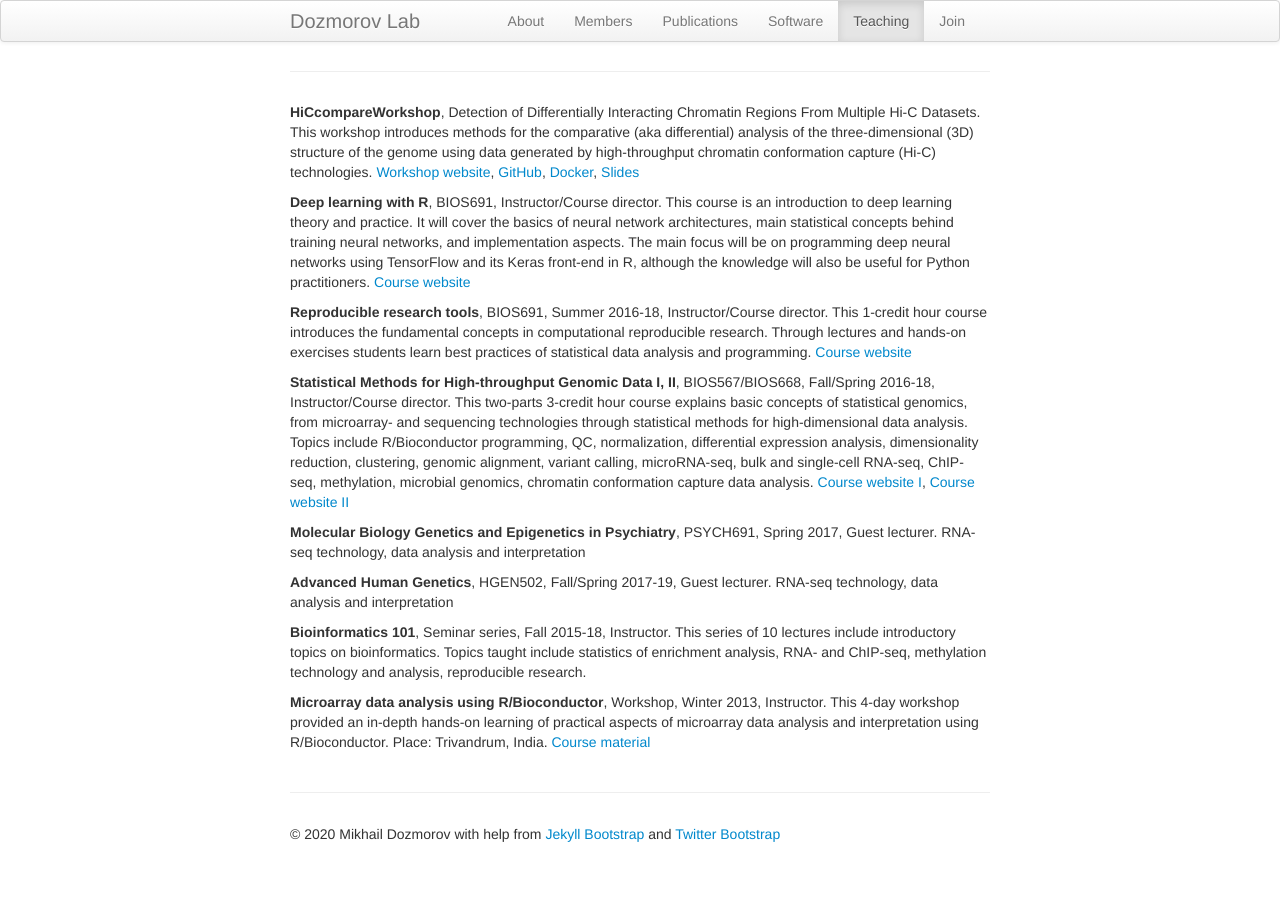
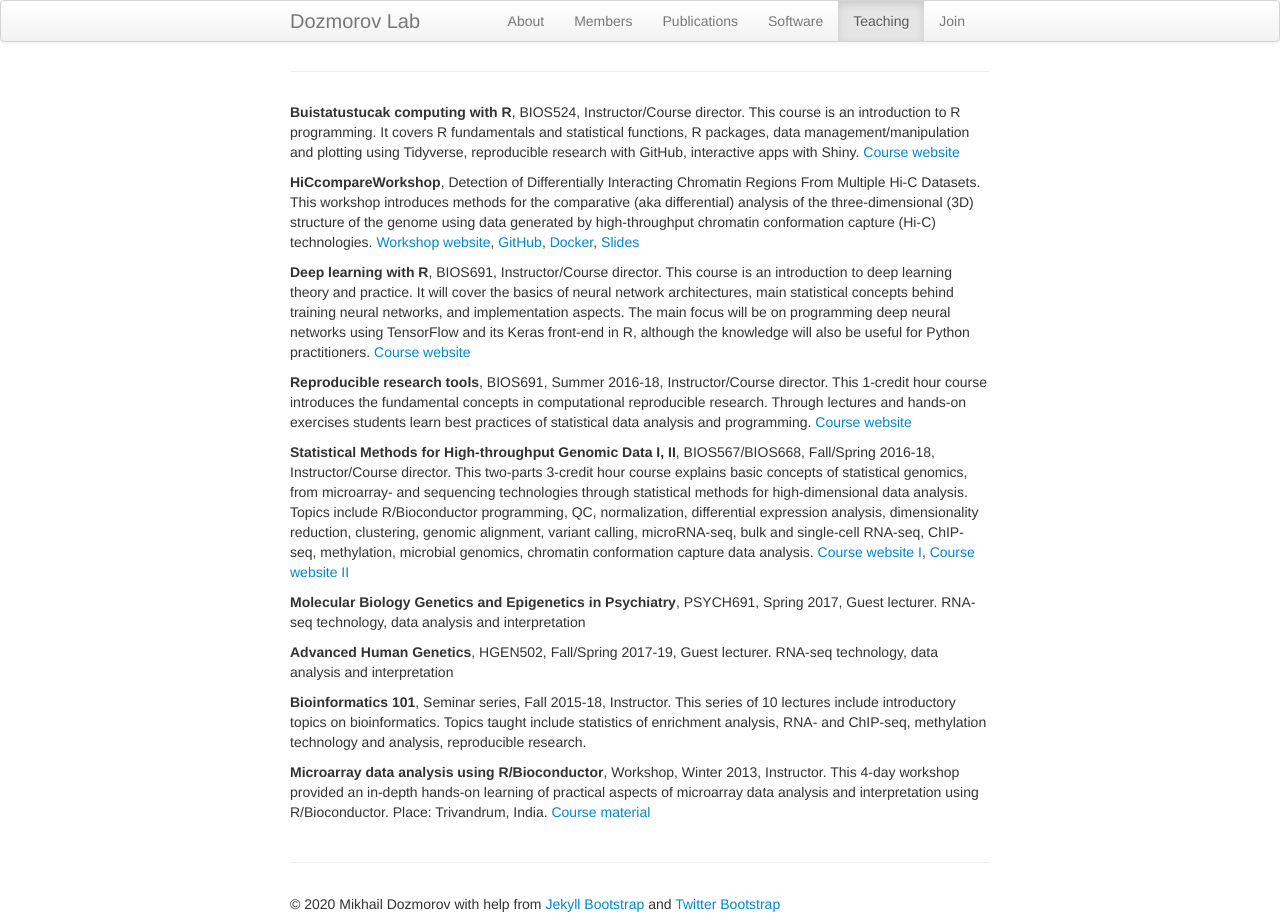
Before and after one commit to dozmorovlab/dozmorovlab.github.io, a Jekyll site: the page built from 05-teach.md, in a window 1280 px wide. Built offline with Jekyll 4.4.1, drawn with Linux system fonts in a browser that asks for light colours; before the commit the page ends 900 px from its top, so only the background shows below that.

Commit message:
Add R course

```diff
--- a/05-teach.md
+++ b/05-teach.md
@@ -5,6 +5,8 @@ group: navigation
 permalink: "teaching.html"
 ---
 {% include JB/setup %}
+
+**Buistatustucak computing with R**, BIOS524, Instructor/Course director. This course is an introduction to R programming. It covers R fundamentals and statistical functions, R packages, data management/manipulation and plotting using Tidyverse, reproducible research with GitHub, interactive apps with Shiny. [Course website](https://bios524-biostatistical-computing-r.netlify.app/)
 
 **HiCcompareWorkshop**, Detection of Differentially Interacting Chromatin Regions From Multiple Hi-C Datasets. This workshop introduces methods for the comparative (aka differential) analysis of the three-dimensional (3D) structure of the genome using data generated by high-throughput chromatin conformation capture (Hi-C) technologies. [Workshop website](https://mdozmorov.github.io/HiCcompareWorkshop/), [GitHub](https://github.com/mdozmorov/HiCcompareWorkshop), [Docker](https://hub.docker.com/repository/docker/mdozmorov/hiccompareworkshop), [Slides](https://mdozmorov.github.io/Talk_HiCcompare/index.html)
 
```
